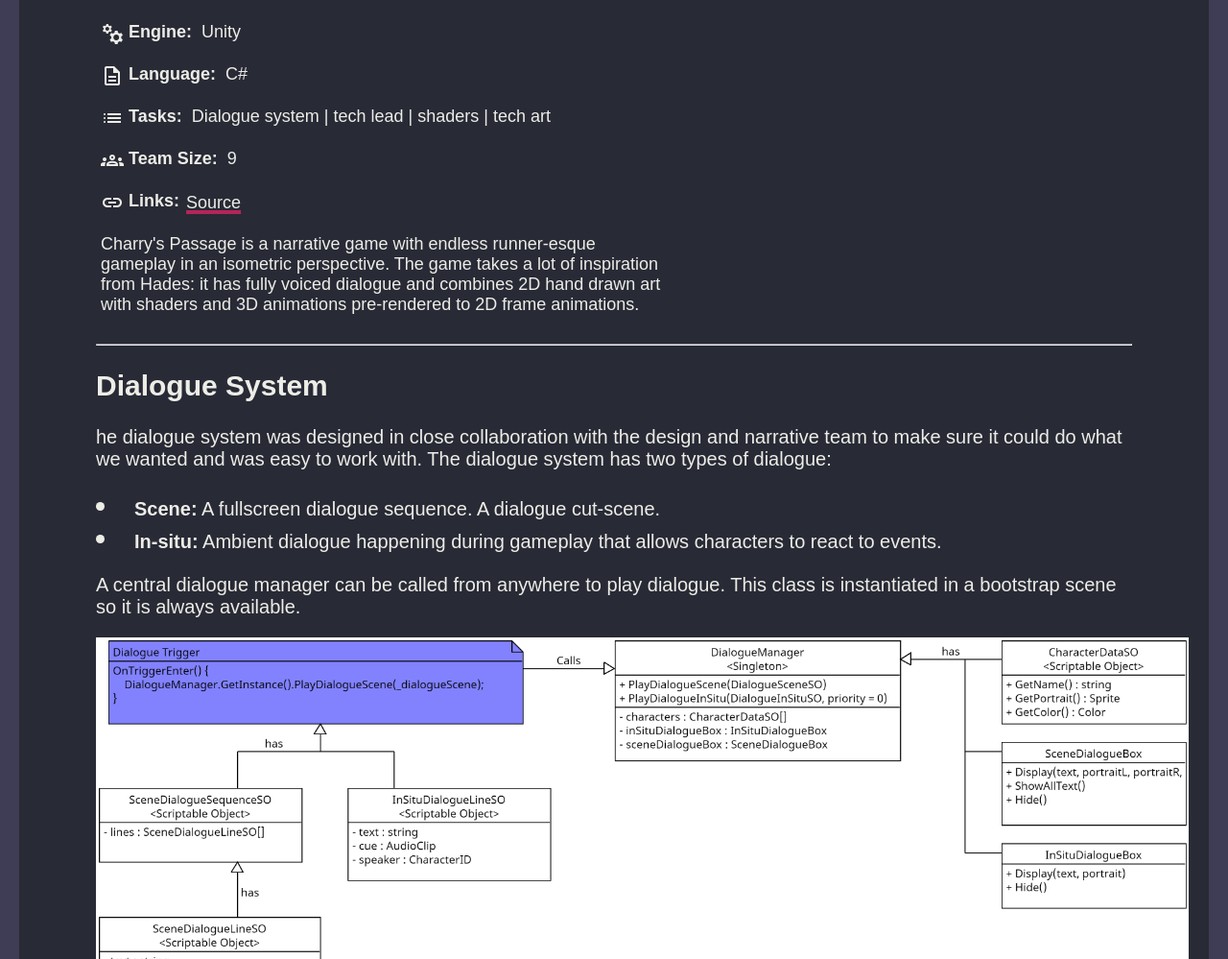
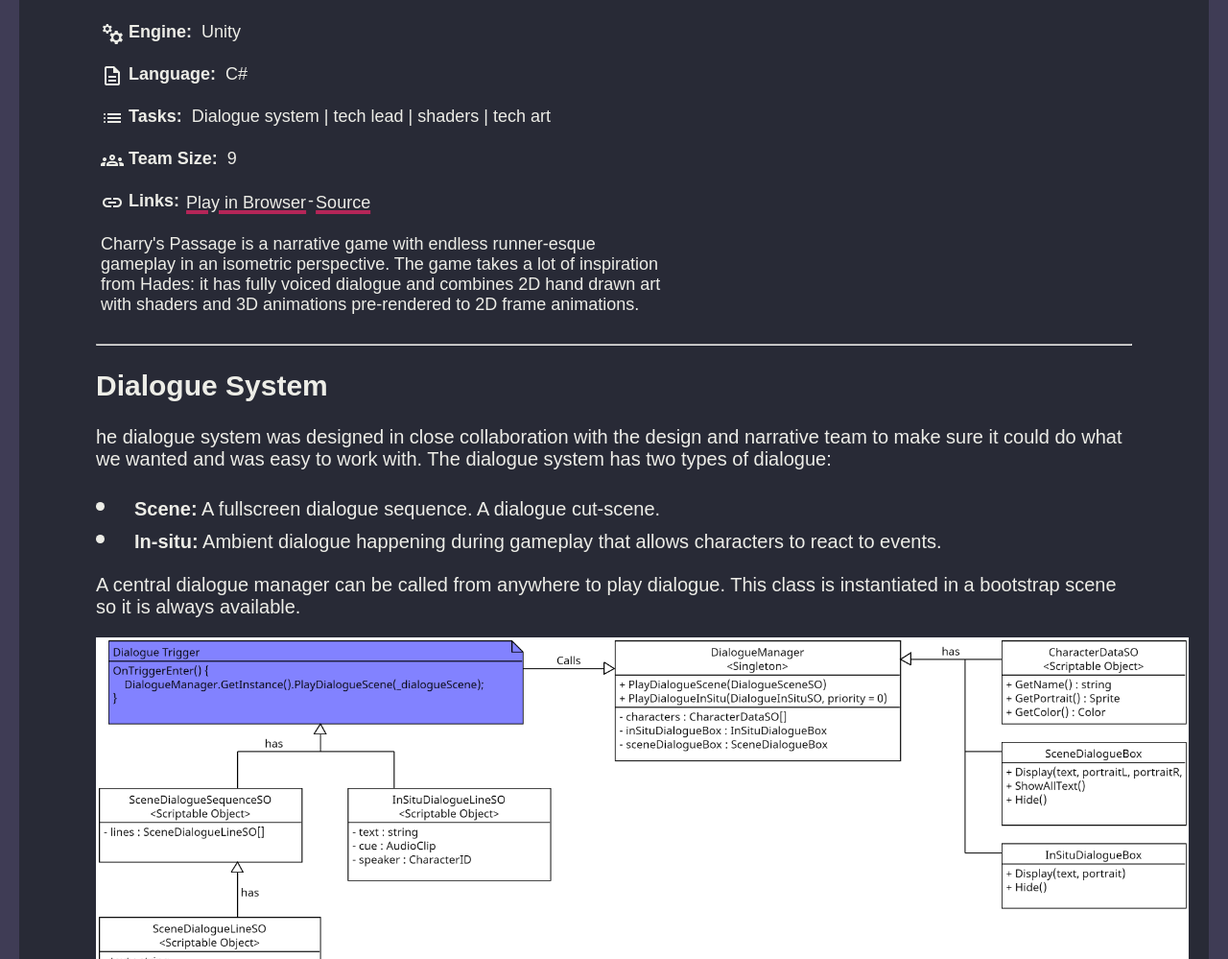
Before and after one commit to Raestkjoot/portfolio.github.io, a plain HTML site: page charrys-passage.html in a window 1280 px wide. Shown: the part 741-1740 px from the top of the page at 96% size. Drawn offline with nearby package versions, Linux system fonts and the light colour scheme.

Commit message:
added link to charry's on itch

```diff
--- a/charrys-passage.html
+++ b/charrys-passage.html
@@ -75,7 +75,9 @@
 				</i>
 				<i>
 					<span class="material-symbols-outlined">link</span>
-					&nbsp;<b>Links:</b>&nbsp; <a class="links-button" href="https://github.com/Raestkjoot/CharrysPassage" target="_blank">Source</a>
+					&nbsp;<b>Links:</b>&nbsp;
+					<a class="links-button" href="https://goumdree.itch.io/charrys-passage-wake-of-souls" target="_blank">Play in Browser</a> -
+					<a class="links-button" href="https://github.com/Raestkjoot/CharrysPassage" target="_blank">Source</a>
 				</i>
 				<i>
 					Charry's Passage is a narrative game with endless runner-esque gameplay in an isometric perspective.
```
